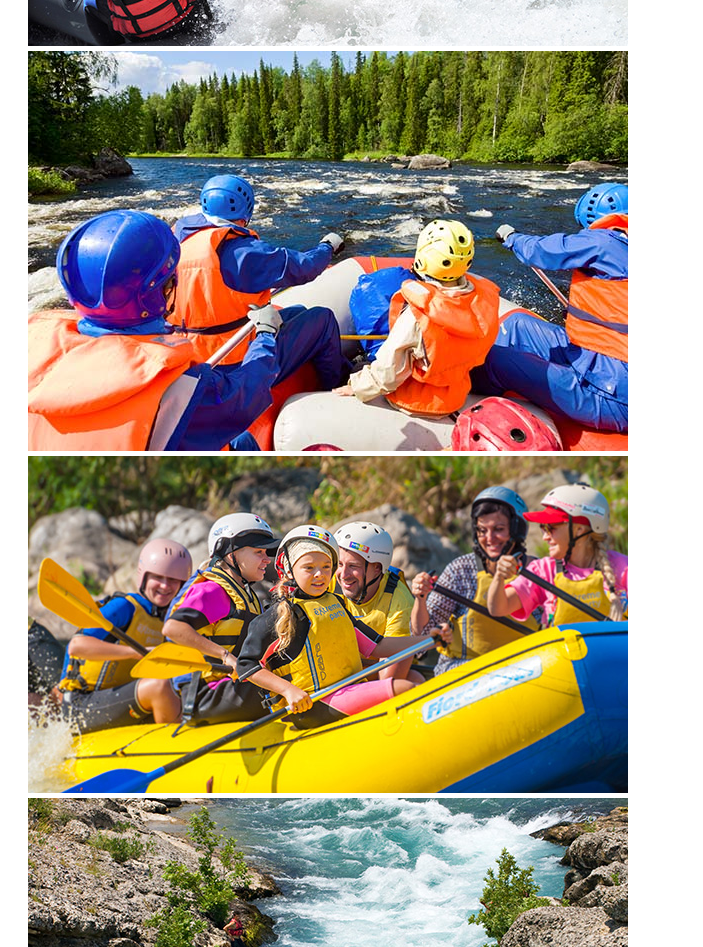
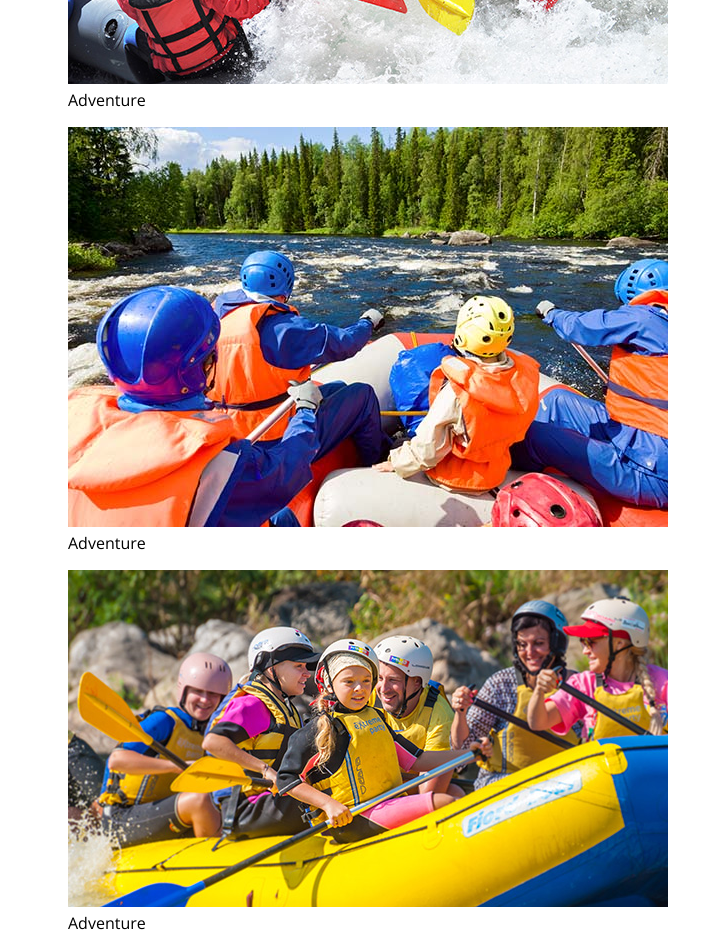
Before and after one commit to DarthJohann1980/wdd130, a plain HTML site: page wwr/about.html in a window 1280 px wide. Shown: the part 1840-2787 px from the top of the page, without its empty margins (0-703 px from the left). Drawn offline with nearby package versions, Linux system fonts and the light colour scheme.

Commit message:
enhance about

```diff
--- a/wwr/about.html
+++ b/wwr/about.html
@@ -35,11 +35,11 @@
         </section>
         <section>
             <h2>Adventure Awaits You!</h2>
-            <img src="images/rafting17_600.jpeg" alt="adventure">
-            <img src="images/rafting47_600.jpeg" alt="adventure">
-            <img src="images/rafting52_600.jpeg" alt="adventure">
-            <img src="images/rafting7_600.jpeg" alt="adventure">
-            <img src="images/rafting65_600.jpeg" alt="adventure">
+            <figure><img src="images/rafting17_600.jpeg" alt="adventure"><figcaption>Adventure</figcaption></figure>
+            <figure><img src="images/rafting47_600.jpeg" alt="adventure"><figcaption>Adventure</figcaption></figure>
+            <figure><img src="images/rafting52_600.jpeg" alt="adventure"><figcaption>Adventure</figcaption></figure>
+            <figure><img src="images/rafting7_600.jpeg" alt="adventure"><figcaption>Adventure</figcaption></figure>
+            <figure><img src="images/rafting65_600.jpeg" alt="adventure"><figcaption>Adventure</figcaption></figure>
         </section>
     </main>
     <footer>
```
